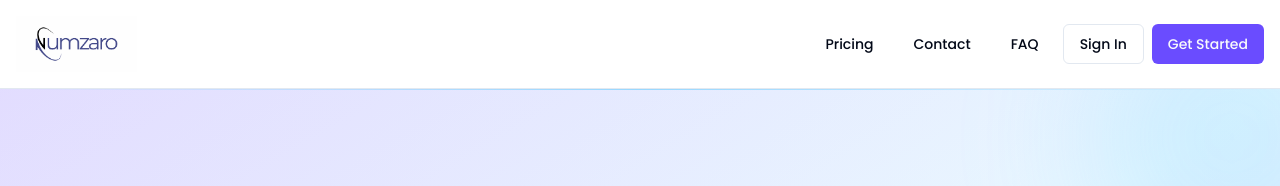
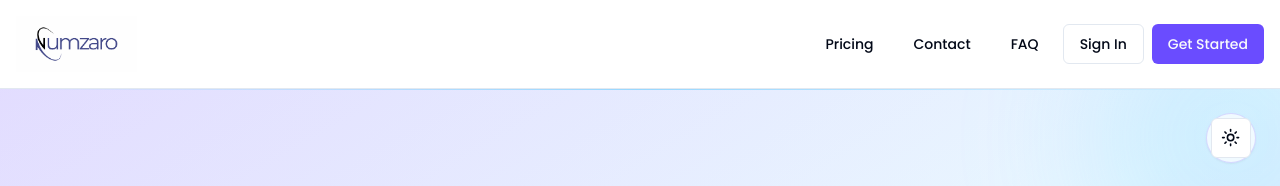
Before and after one commit to Jabulaniusen1/numzaro, a Next.js app: page / in a window 1280 px wide. Shown: the top 186 px of the page. Built offline with nearby package versions, Linux system fonts and the light colour scheme; no server answers.

Commit message:
fixxing buts

```diff
--- a/app/page.tsx
+++ b/app/page.tsx
@@ -4,6 +4,7 @@ import Link from "next/link"
 import { Button } from "@/components/ui/button"
 import { Card, CardContent, CardDescription, CardHeader, CardTitle } from "@/components/ui/card"
 import { Navbar } from "@/components/Navbar"
+import { ThemeToggle } from "@/components/ThemeToggle"
 import { useEffect, useState } from "react"
 import { createClient } from "@/lib/supabase/client"
 import { useRouter } from "next/navigation"
@@ -116,6 +117,11 @@ export default function HomePage() {
 
       {/* Hero Section */}
       <section className="relative min-h-[85vh] sm:min-h-[90vh] flex items-center justify-center overflow-hidden">
+        <div className="absolute top-6 right-6 z-[2]">
+          <div className="rounded-full bg-white/70 dark:bg-gray-900/70 backdrop-blur-md border border-primary/20 dark:border-primary/30 shadow-sm p-1">
+            <ThemeToggle />
+          </div>
+        </div>
         {/* Background */}
         <div className="absolute inset-0 z-0">
           <div className="absolute inset-0 bg-gradient-to-br from-primary/15 via-secondary/10 to-primary/20 dark:from-primary/25 dark:via-secondary/15 dark:to-primary/30"></div>
```
